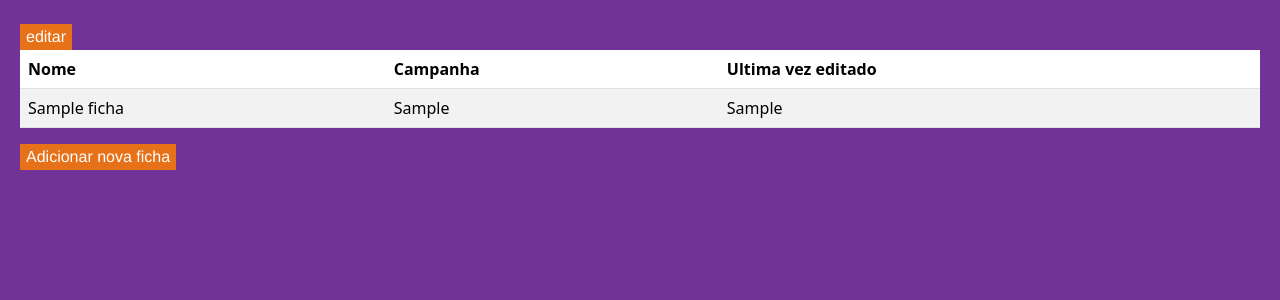
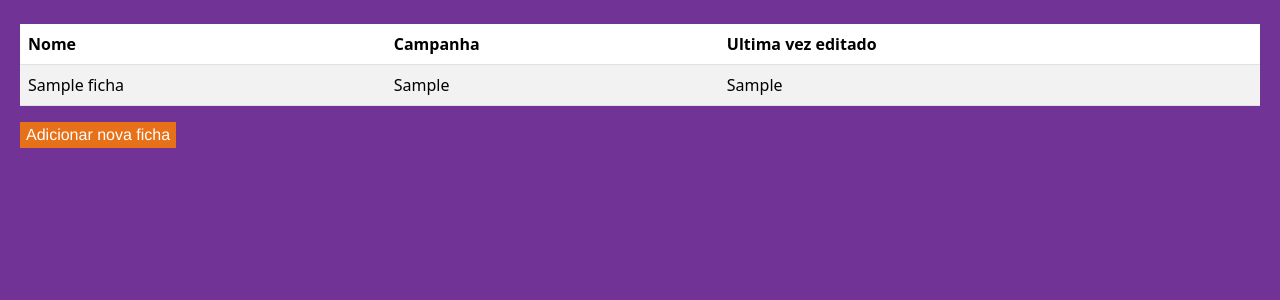
Before and after one commit to MaelMatos/pantheon, a PHP site: page /ficha/lista_fichas.php in a window 1280 px wide. Shown: the part 82-382 px from the top of the page. Run offline with PHP 8.4, Linux system fonts and the light colour scheme; the visitor is signed in with stand-in values (Sample User, id 1); tables that the repository leaves empty hold one stand-in row (values such as "Sample post"); some libraries are stand-ins or nearby versions.

Commit message:
Update lista_fichas.php

```diff
--- a/ficha/lista_fichas.php
+++ b/ficha/lista_fichas.php
@@ -1,10 +1,3 @@
-<?php
-require "../cabecalho.php";
-$stmt = $con->prepare("SELECT id_ficha FROM ficha_usuario WHERE id_usuario = :id_user");
-$stmt->bindParam(':id_user', $_SESSION['id_user']);
-$stmt->execute();
-$fichas = $stmt->fetchAll(PDO::FETCH_ASSOC);
-?>
 <!DOCTYPE html>
 <html lang="en">
 <head>
@@ -13,7 +6,7 @@ $fichas = $stmt->fetchAll(PDO::FETCH_ASSOC);
   <title>Fichas</title>
 </head>
 <body>
-  <table class="table table-striped">
+  <table class="table table-striped table-hover">
     <thead>
       <tr>
         <th scope="col">Nome</th>
@@ -22,17 +15,21 @@ $fichas = $stmt->fetchAll(PDO::FETCH_ASSOC);
       </tr>
     </thead>
     <tbody>
-    <?php
+  <?php
+    require "../cabecalho.php";
+    $stmt = $con->prepare("SELECT id_ficha FROM ficha_usuario WHERE id_usuario = :id_user");
+    $stmt->bindParam(':id_user', $_SESSION['id_user']);
+    $stmt->execute();
+    $fichas = $stmt->fetchAll(PDO::FETCH_ASSOC);
     foreach($fichas as $ficha){
       $ficha = $ficha['id_ficha'];
       $ficha = $con->query("select * from fichas where id_ficha=$ficha")->fetch(PDO::FETCH_ASSOC);
-      echo "<a href='".$root."/pantheon/ficha/fichapronta.php?id_ficha=".$ficha['id_ficha']."'><tr>";
+      echo "<tr><a href='".$root."/ficha/fichapronta.php?id_ficha=".$ficha['id_ficha']."'>";
       echo "<td>".$ficha['nome']."</td>";
       echo "<td>".$ficha['campanha']."</td>";
       echo "<td>".$ficha['LAST_EDIT']."</td>";
-      echo "<button class='button'>editar</button>";
-      echo "</tr></a>";
-  }
+      echo "</a></tr>";
+    }
   ?>
     </tbody>
   </table>
```
